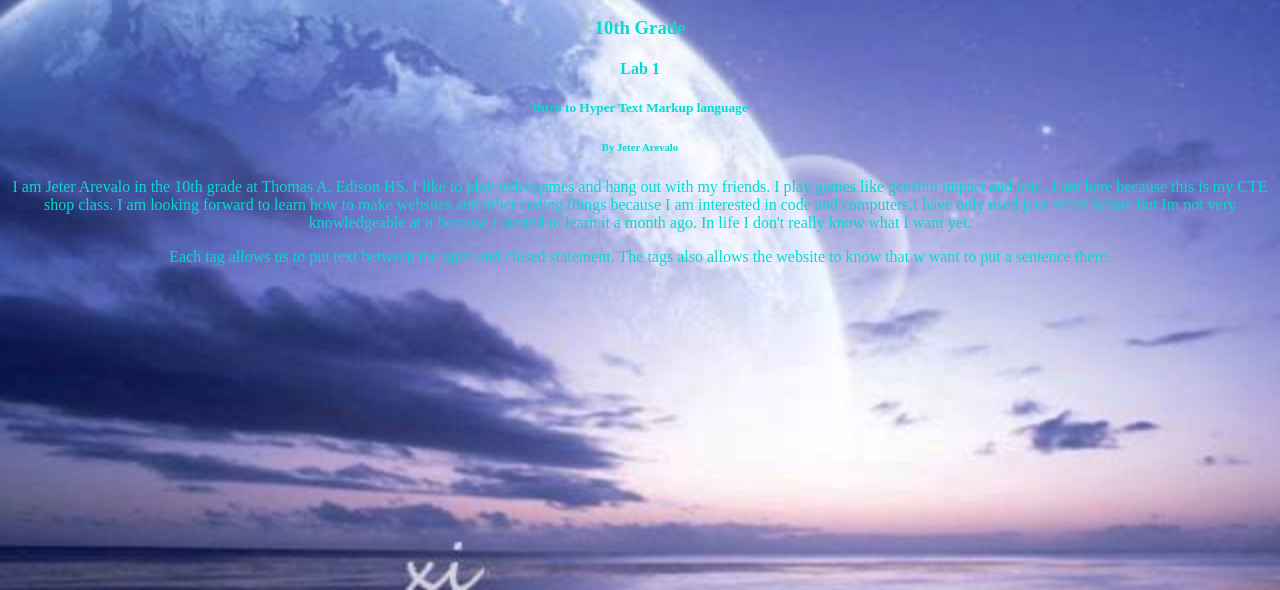
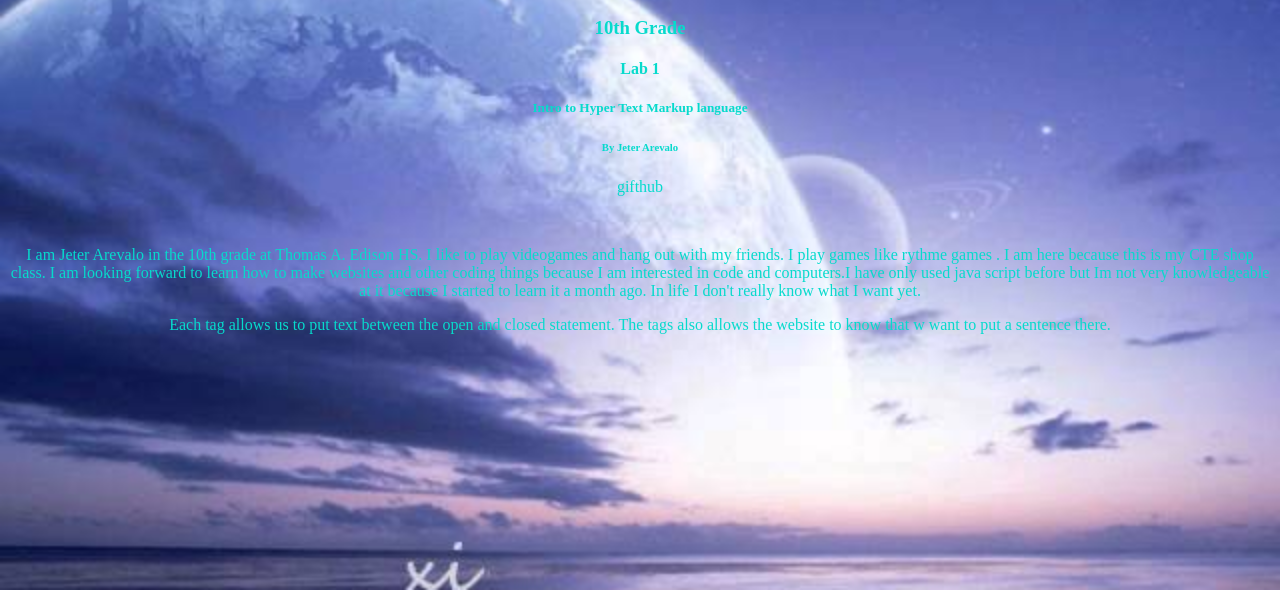
Before and after one commit to JeterAre1/soph1, a plain HTML site: page AllLabs/Lab1/lab1.html in a window 1280 px wide. Shown: the part 210-800 px from the top of the page. Drawn offline with Linux system fonts and the light colour scheme.

Commit message:
Update lab1.html

```diff
--- a/AllLabs/Lab1/lab1.html
+++ b/AllLabs/Lab1/lab1.html
@@ -35,7 +35,9 @@
 		<h4> Lab 1 </h4>
 		<h5> Intro to Hyper Text Markup language</h5>
 		<h6> By Jeter Arevalo</h6>
-		<p> I am Jeter Arevalo in the 10th grade at Thomas A. Edison HS. I like to play videogames and hang out with my friends. I play games like genshin impact and osu!.
+		<p>gifthub </p>
+		<br>
+		<p> I am Jeter Arevalo in the 10th grade at Thomas A. Edison HS. I like to play videogames and hang out with my friends. I play games like rythme games .
 		I am here because this is my CTE shop class. I am looking forward to learn how to make websites and other coding things because
 		I am interested in code and computers.I have only used java script before but Im not very knowledgeable at it because
 		I started to learn it a month ago.  In life I don't really know what I want yet. </p>
```
